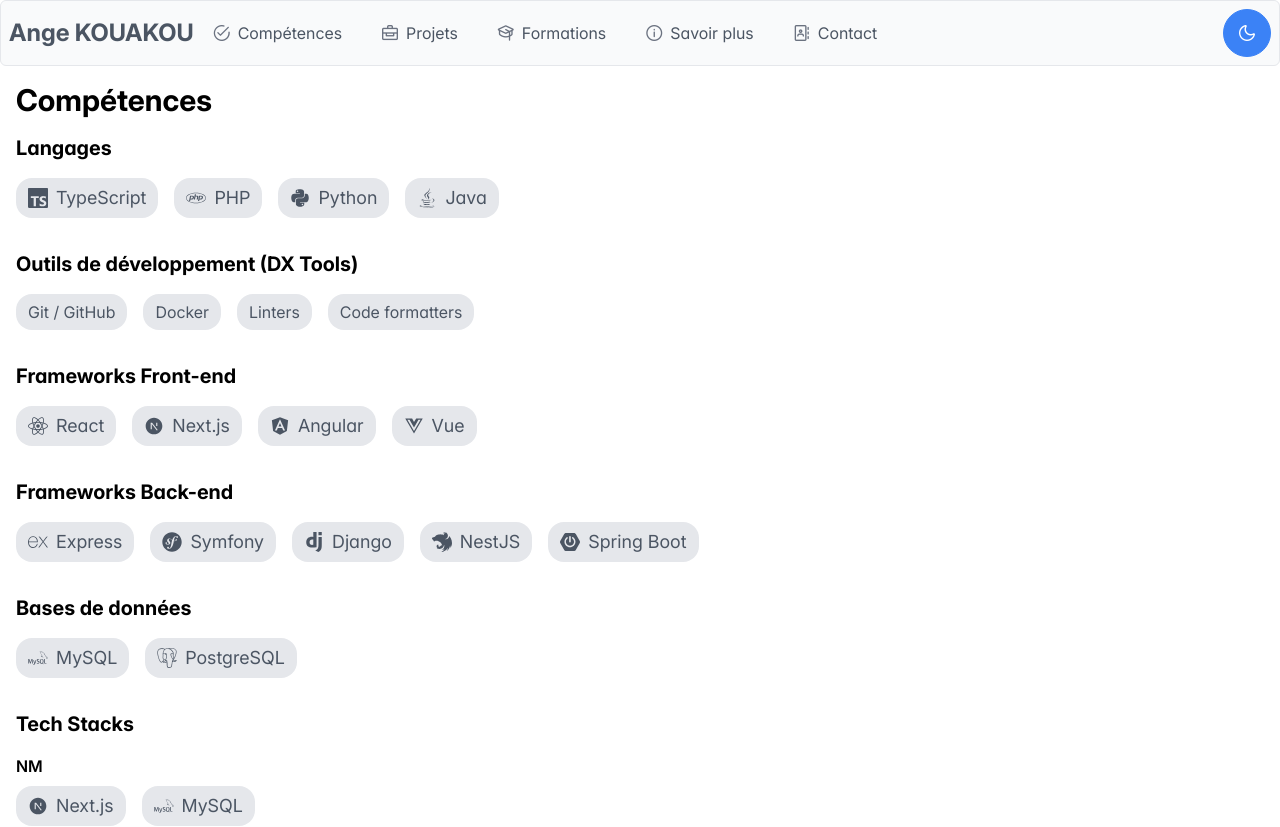
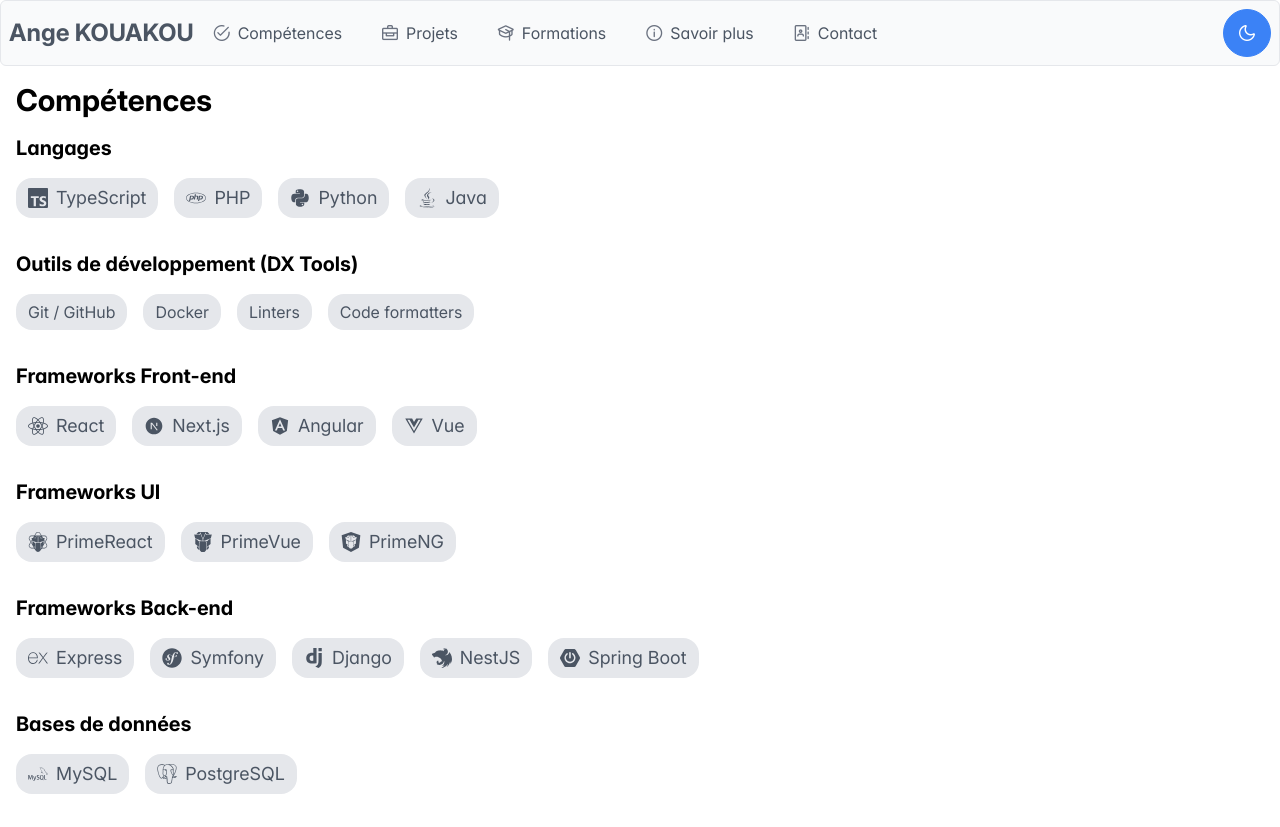
Before and after one commit to Ange230700/ultime-portfolio, a Next.js app: page /skills in a window 1280 px wide. Shown: the top 827 px of the page. Built offline with nearby package versions, Linux system fonts and the light colour scheme.

Commit message:
test: 💍  do stuff

```diff
--- a/src/app/skills/page.tsx
+++ b/src/app/skills/page.tsx
@@ -12,6 +12,9 @@
   SiSpringboot,
   SiMysql,
   SiPostgresql,
+  SiPrimereact,
+  SiPrimevue,
+  SiPrimeng,
 } from "react-icons/si";
 import { RiNextjsFill } from "react-icons/ri";
 import {
@@ -35,6 +38,7 @@
   VDPTechStack,
   ASMTechStack,
   softSkills,
+  uiFrameworks,
 } from "@/data/skills";
 
 const iconMap: Record<string, React.ReactNode> = {
@@ -53,6 +57,9 @@
   "Spring Boot": <SiSpringboot />,
   MySQL: <SiMysql />,
   PostgreSQL: <SiPostgresql />,
+  PrimeReact: <SiPrimereact />,
+  PrimeVue: <SiPrimevue />,
+  PrimeNG: <SiPrimeng />,
 };
 
 type SkillItem = { label: string; icon?: string };
@@ -127,6 +134,13 @@
       </section>
 
       <section className="mb-8">
+        <h2 className="mb-4 text-xl font-bold">Frameworks UI</h2>
+        <div className="flex flex-wrap gap-4">
+          {uiFrameworks.map((fw) => renderSkill(fw))}
+        </div>
+      </section>
+
+      <section className="mb-8">
         <h2 className="mb-4 text-xl font-bold">Frameworks Back-end</h2>
         <div className="flex flex-wrap gap-4">
           {backFrameworks.map((fw) => renderSkill(fw))}
--- a/src/data/skills.ts
+++ b/src/data/skills.ts
@@ -75,3 +75,9 @@
   "Rigueur",
   "Agile/SCRUM",
 ];
+
+export const uiFrameworks: Skill[] = [
+  { label: "PrimeReact" },
+  { label: "PrimeVue" },
+  { label: "PrimeNG" },
+];
```
